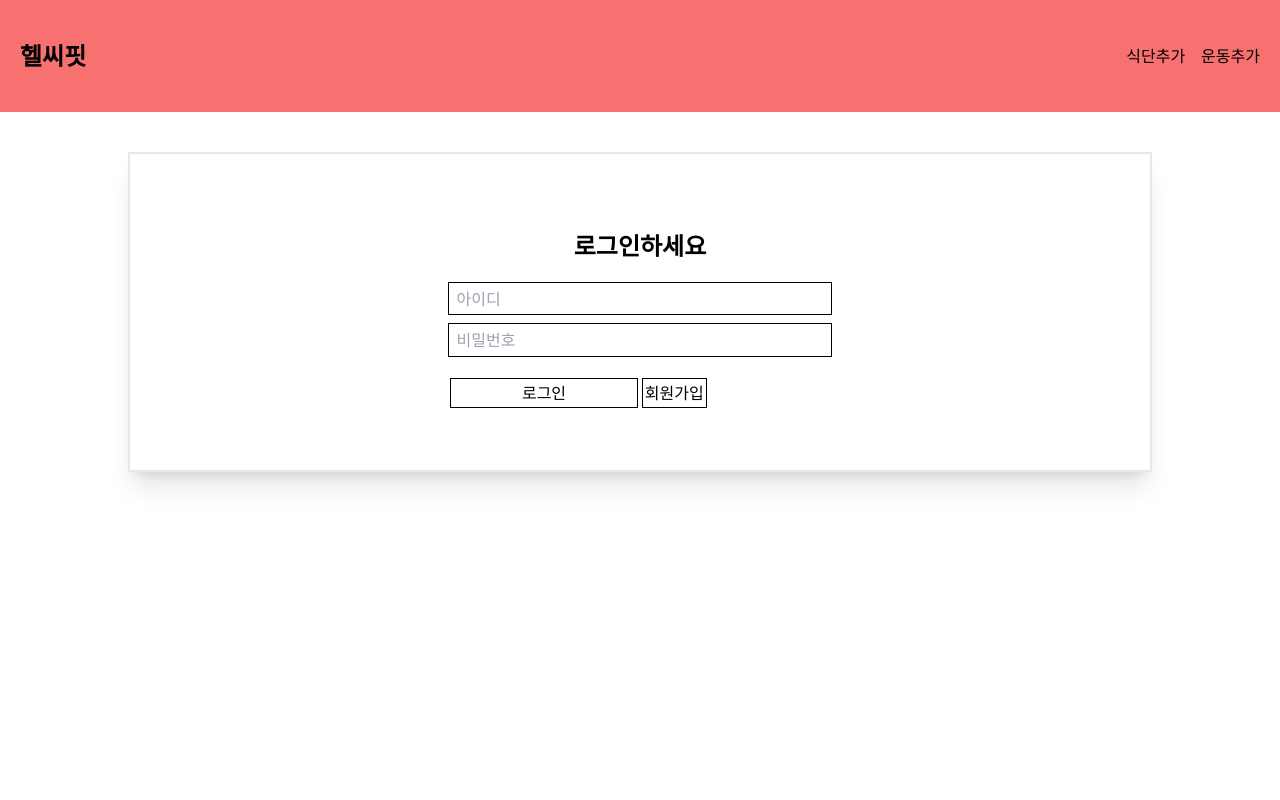
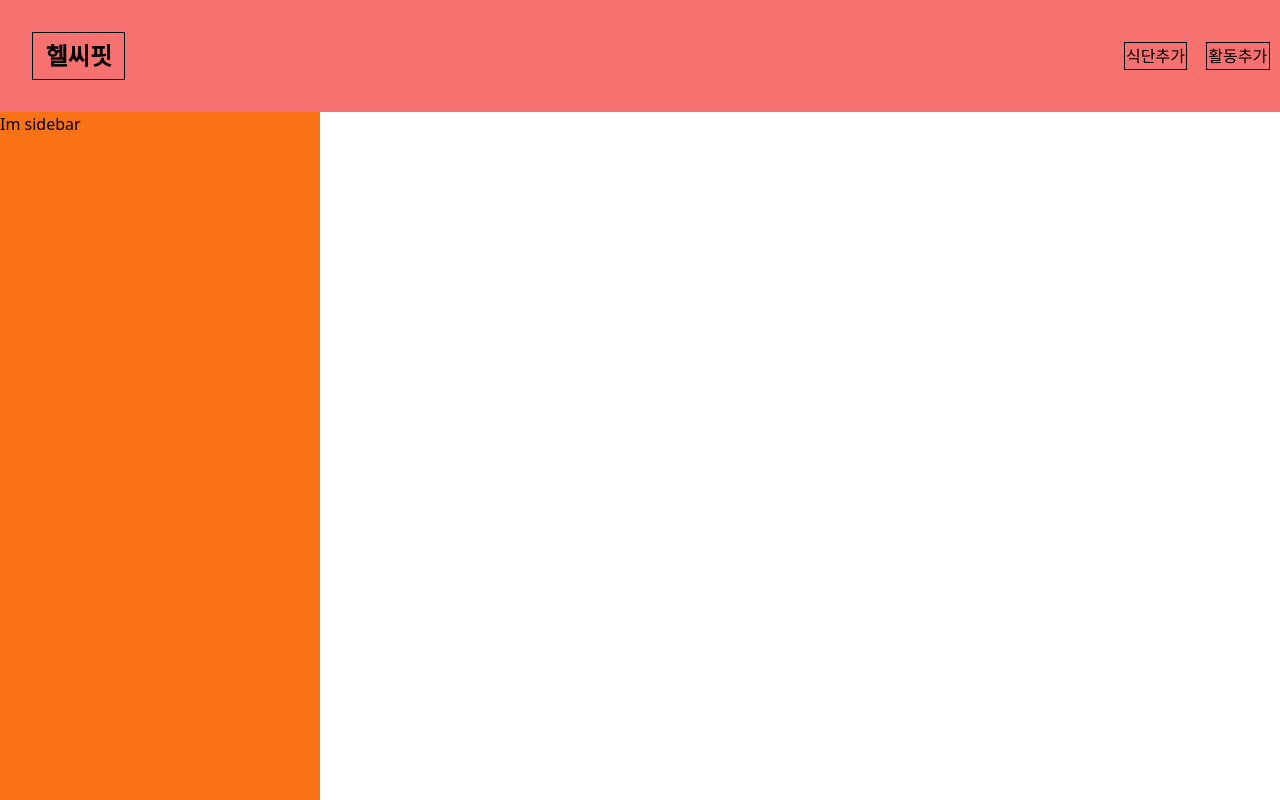
Before and after one commit to JisooOvO/MiniProject-Frontend-DietApp, a React (Create React App) app: page / in a window 1280 px wide. Built offline with nearby package versions, Linux system fonts and the light colour scheme; the HTML template or start-up script is replaced by a standard one.

Commit message:
음식데이터 fetch하기

```diff
--- a/src/App.js
+++ b/src/App.js
@@ -3,15 +3,21 @@ import './App.css';
 import Login from "./js/Login.js";
 import Header from "./js/Header.js";
 import Signup from "./js/Signup.js";
+import AddDiet from "./js/AddDiet.js";
+import AddActivity from "./js/AddActivity.js";
+import SideBar from "./js/SideBar.js";
 
 function App() {
-  let Auth = false;
+  let auth = true;
   return (
     <BrowserRouter>
-      <Header/>
+      <Header auth={auth}/>
+      <SideBar auth={auth}/>
       <Routes>
-        { Auth || <Route path="/" element={<Login/>}></Route> }
+        { auth || <Route path="/" element={<Login/>}></Route> }
         <Route path="/signUp" element={<Signup/>}></Route>
+        <Route path="/add/diet" element={<AddDiet/>}></Route>
+        <Route path="/add/activity" element={<AddActivity/>}></Route>
       </Routes>
     </BrowserRouter>
   );
--- /dev/null
+++ b/src/js/AddActivity.js
@@ -0,0 +1,7 @@
+const AddActivity = () => {
+  return (
+    <div>AddActivity</div>
+  )
+}
+
+export default AddActivity
--- /dev/null
+++ b/src/js/AddDiet.js
@@ -0,0 +1,44 @@
+import { useEffect, useState } from "react";
+import FetchFood from "./FetchFood"
+
+const AddDiet = () => {
+  let searchFood;
+  const [FoodList,setFoodList] = useState([]);
+  let url = `https://apis.data.go.kr/1471000/FoodNtrIrdntInfoService1/getFoodNtrItdntList1?`
+  url = url + `ServiceKey=${process.env.REACT_APP_SERVICE_KEY}`
+  url = url + `&type=json&numOfRows=20`
+
+  const handleSearchFood = (e) => {
+    searchFood = e.target.value;
+  }
+
+  const handleSearch = (e) => {
+    e.preventDefault();
+    let nurl = url + `&desc_kor=${searchFood}`
+    console.log(nurl)
+
+    fetch(nurl)
+    .then(res => res.json())
+    .then(data => {
+      setFoodList(data.body.items);
+    })
+    .catch(e => console.log(e))
+
+  }
+
+  useEffect(()=>{
+    console.log(FoodList);
+  },[FoodList])
+
+  return (
+    <div className="ml-[26%]">
+        <form action="#">
+            <input type="text" name="food" onKeyDown={handleSearchFood} placeholder="음식"/>
+            <input type="submit" onClick={handleSearch} className="hover:cursor-pointer" value={"검색"}/>
+        </form>
+        { FoodList ? <FetchFood FoodList={FoodList}/> : <div>hi</div> }
+    </div>
+  )
+}
+
+export default AddDiet
--- /dev/null
+++ b/src/js/FetchFood.js
@@ -0,0 +1,17 @@
+const FetchFood = ({FoodList}) => {
+
+  const handleSelectFood = (e) => {
+    console.log(e.target.innerText);
+  }
+
+  const view = FoodList.map((item,idx)=>
+    <li onClick={handleSelectFood} key={`key${idx}`}>{item.DESC_KOR}</li>
+  )
+  return (
+    <div>
+      {view}
+    </div>
+  )
+}
+
+export default FetchFood
--- a/src/js/Header.js
+++ b/src/js/Header.js
@@ -1,15 +1,18 @@
 import { Link } from "react-router-dom"
 
-const Header = () => {
+const Header = ({auth}) => {
   return (
     <header className="w-full h-28 bg-red-400 flex justify-between p-5 mb-10">
-        <Link to={'/'} className="flex flex-col justify-center items-center font-bold text-2xl">
-          <div>헬씨핏</div>
+        <Link to={''} className="flex flex-col justify-center items-center font-bold text-2xl">
+          헬씨핏
         </Link>
-        <nav className="flex items-center gap-4">
-          <div>식단추가</div>
-          <div>운동추가</div>
-        </nav>
+        { auth ?
+          <nav className="flex items-center gap-4">
+            <Link to={'/add/diet'} className="whitespace-nowrap">식단추가</Link>
+            <Link to={'/add/activity'} className="whitespace-nowrap">활동추가</Link>
+          </nav>
+          : <></>
+        }
     </header>
   )
 }
--- a/src/js/Login.js
+++ b/src/js/Login.js
@@ -1,5 +1,5 @@
 import { Link } from 'react-router-dom';
-import './login.module.css'
+import '../style/login.module.css'
 
 const login = () => {
   return (
@@ -15,7 +15,7 @@ const login = () => {
             </div>
             <div className="grid grid-cols-1 md:grid-cols-2 items-center justify-center">
               <input className="hover:cursor-pointer" type="submit" value="로그인"/>
-              <Link to={'/signUp'} ><button>회원가입</button></Link>
+              <Link to={'/signUp'} className='flex flex-col items-center'>회원가입</Link>
             </div>
         </form>
       </div>
--- /dev/null
+++ b/src/js/SideBar.js
@@ -0,0 +1,15 @@
+const SideBar = ({auth}) => {
+  return (
+    <>
+        {
+            auth ?
+            <div className="bg-orange-500 w-1/4 h-screen absolute top-0 -z-10">
+                <div className="h-28"></div>
+                <div>Im sidebar</div>
+            </div> : <></>
+        }
+    </>
+  )
+}
+
+export default SideBar
--- a/src/js/Signup.js
+++ b/src/js/Signup.js
@@ -3,6 +3,7 @@ const Signup = () => {
     <>
     <form method="POST" action="http://10.125.121.212:8080/signUp">
         <div className="mb-4 flex flex-col justify-center items-center">
+          <div>회원 가입</div>
           <label for="name" className="hidden">아이디</label>
           <input className="md:w-96" name="id" type="text" placeholder="아이디" required maxLength={10}/>
           <label for="password" className="hidden">비밀번호</label>
@@ -11,8 +12,6 @@ const Signup = () => {
           <input className="md:w-96" name="nickname" type="text" placeholder="닉네임" required maxLength={12}/>
           <label for="password" className="hidden">이메일</label>
           <input className="md:w-96" name="email" type="email" placeholder="이메일" required/>
-        </div>
-        <div className="grid grid-cols-1 md:grid-cols-2 items-center justify-center">
           <input className="hover:cursor-pointer" type="submit" value="회원가입"/>
         </div>
     </form>
--- a/src/js/login.module.css
+++ b/src/style/login.module.css
@@ -1,4 +1,4 @@
-input, button{
+input, button, a{
     border: 1px solid black;
     margin: 1%;
     padding: 1%;
```
Also changed, not shown: 1 other file (tests, documents, lock files or other folders). Lines whose indentation alone changed are shown as unchanged.
